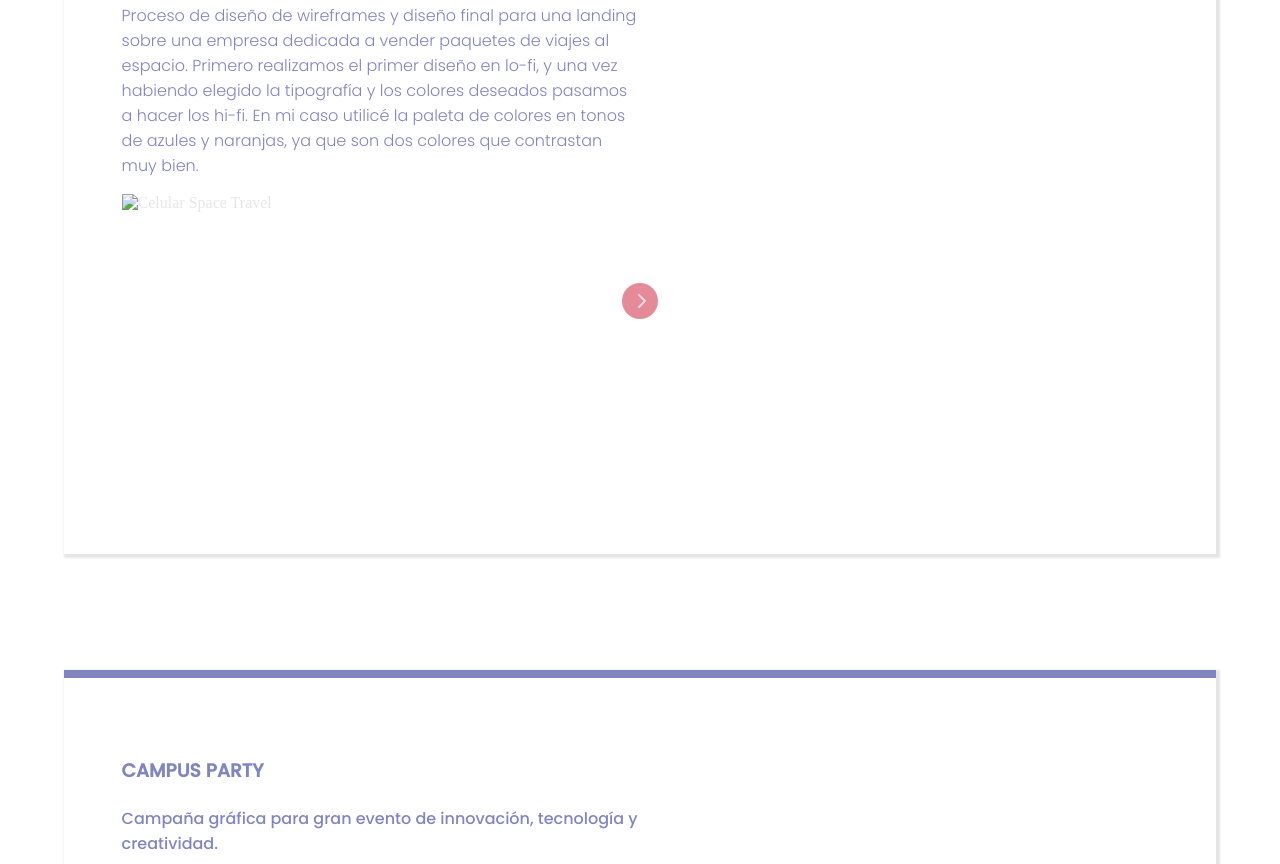
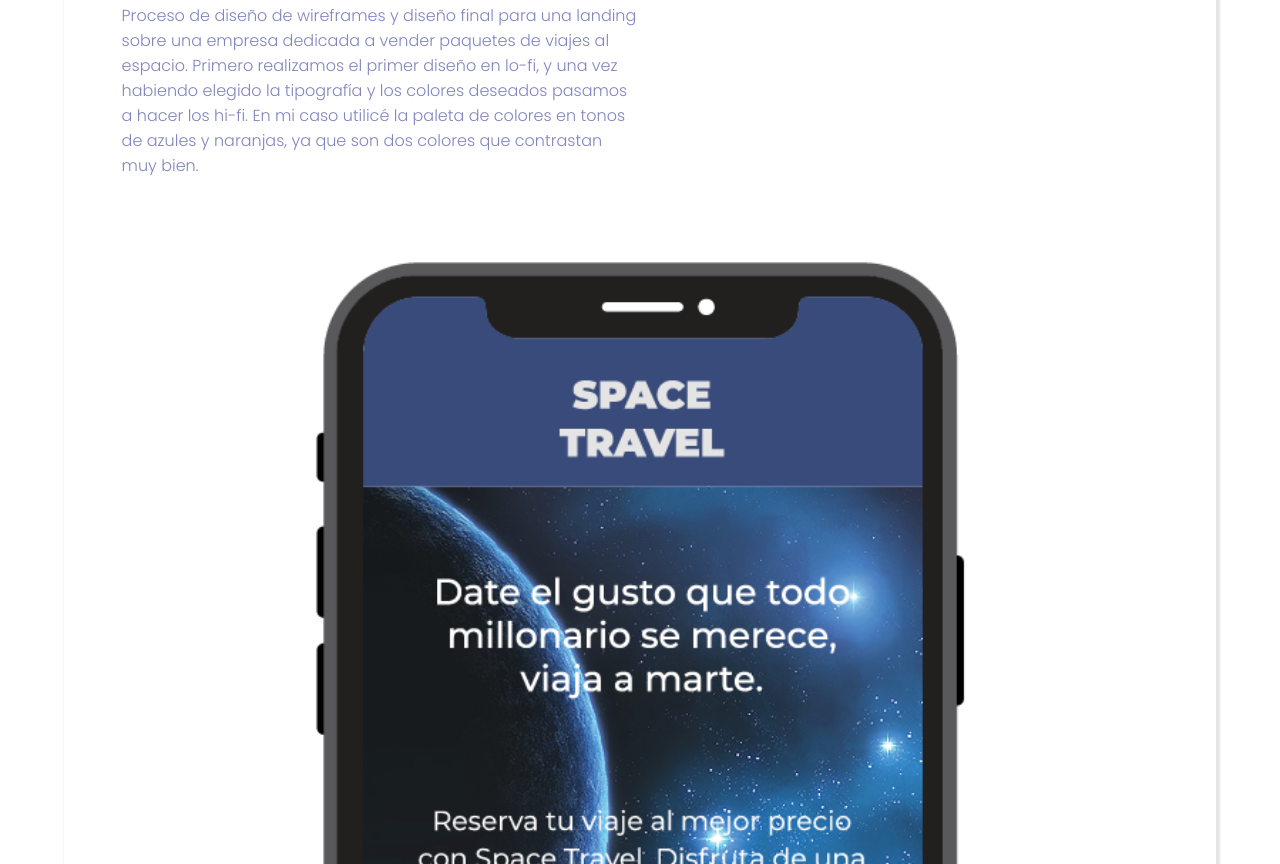
Before and after one commit to MariaPienovi/MariaPienovi.github.io, a plain HTML site: page Index.html in a window 1280 px wide. Shown: the part 1136-2000 px from the top of the page. Drawn offline with nearby package versions, Linux system fonts and the light colour scheme.

Commit message:
cambios código

```diff
--- a/Index.html
+++ b/Index.html
@@ -48,7 +48,7 @@
                 En mi caso utilicé la paleta de colores en tonos de azules y naranjas, ya que son dos colores que
                 contrastan muy bien.
             </p>
-            <img  class="celular__spaceTravel"src="IMG/Img_Space_Travel_Cel.png" alt="Celular Space Travel">
+            <img class="celular__proyectos" src="IMG/Celular_SpaceTravel-02.png" alt="Celular Space Travel">
             </article>
             <div class="button_holder">
             <a class="button" href="SpaceTravel.html"><img alt="boton_proyectos" src="IMG/Boton_proyectos.svg"></a>
@@ -73,7 +73,7 @@
                 tema que uno desee.
                 Yo elegí una marca de productos cosméticos y estéticos.
             </p>
-            <img class="celular_herbivore" src="IMG/Celular_Herbivore.svg" alt=celular herbivore>
+            <img class="celular__proyectos" src="IMG/Cel_Herbivore-01.png" alt=celular herbivore>
             <div class="button_holder">
                     <a class="button" href="SpaceTravel.html"><img alt="boton_proyectos" src="IMG/Boton_proyectos.svg"></a>
                 </div>
--- a/estilos.css
+++ b/estilos.css
@@ -139,11 +139,13 @@ header nav{
     padding: 2% 5% ;
     display:none;
 }
-.celular__spaceTravel{
+.celular__proyectos{
     display: block;
     margin-left: auto;
     margin-right: auto;
+    width: 80%;
 }
+
 
 .button{
     margin: auto;
```
Also changed, not shown: 1 other file.
